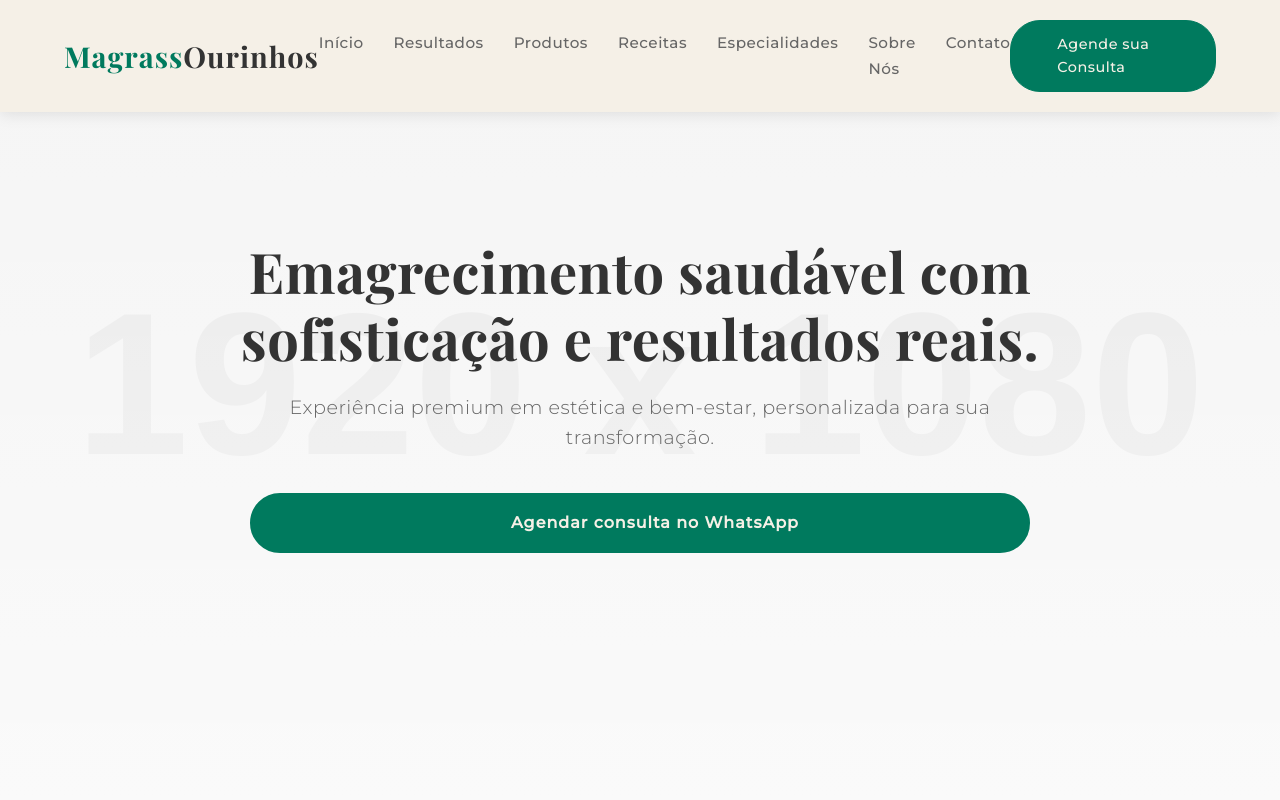
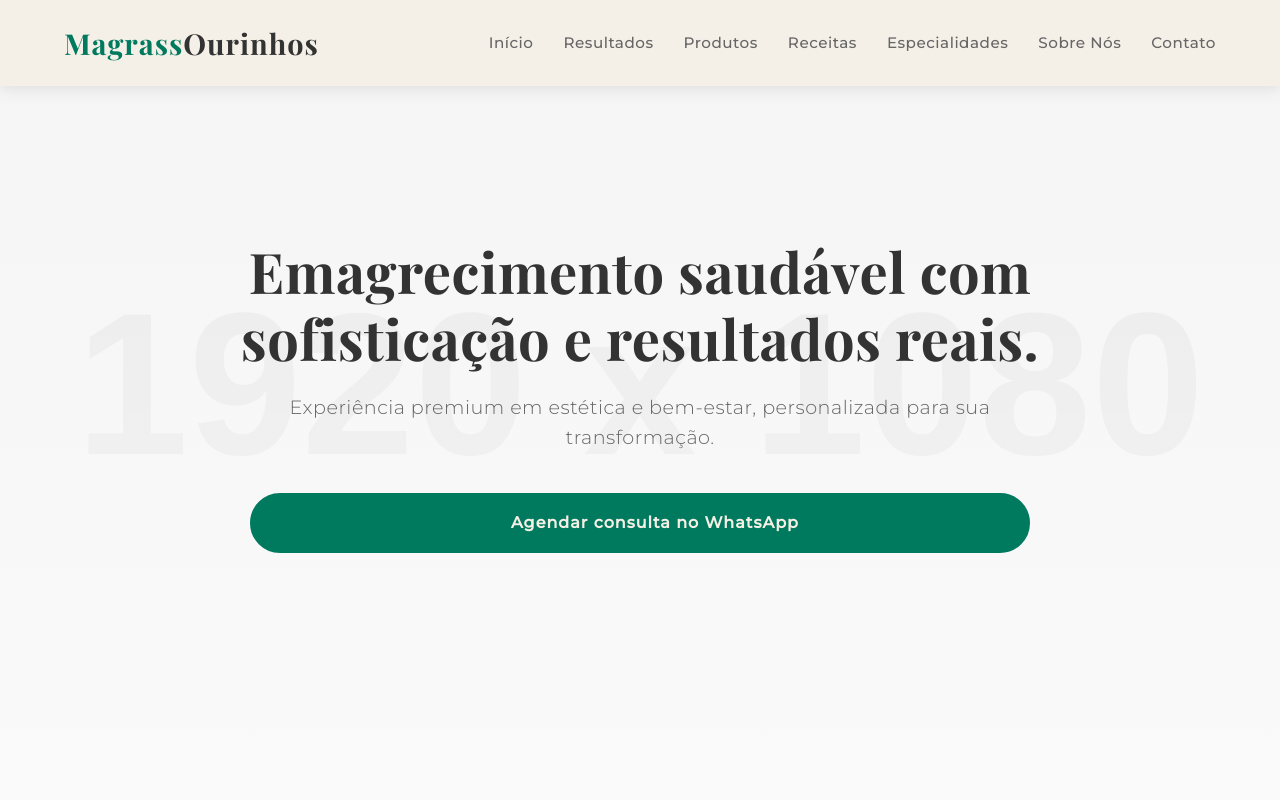
Before and after one commit to k4marketing/MagrassOurinhos, a plain HTML site: page index.html in a window 1280 px wide. Shown: the top 800 px of the page. Drawn offline with nearby package versions, Linux system fonts and the light colour scheme; placeholder pictures from the web are drawn by us.

Commit message:
Update index.html

```diff
--- a/index.html
+++ b/index.html
@@ -873,12 +873,6 @@
                 <li><a href="#contato">Contato</a></li>
             </ul>
         </nav>
-        <a href="https://api.whatsapp.com/send?phone=5514998460751&text=Ol%C3%A1%2C%20Gostaria%20de%20Agendar%20uma%20Consulta." class="btn-appointment">
-            <svg width="16" height="16" viewBox="0 0 24 24" fill="none" xmlns="http://www.w3.org/2000/svg" style="color: currentColor;">
-                <path d="" fill="currentColor"/>
-            </svg>
-            Agende sua Consulta
-        </a>
     </header>
 
     <!-- Hero Section -->
```
